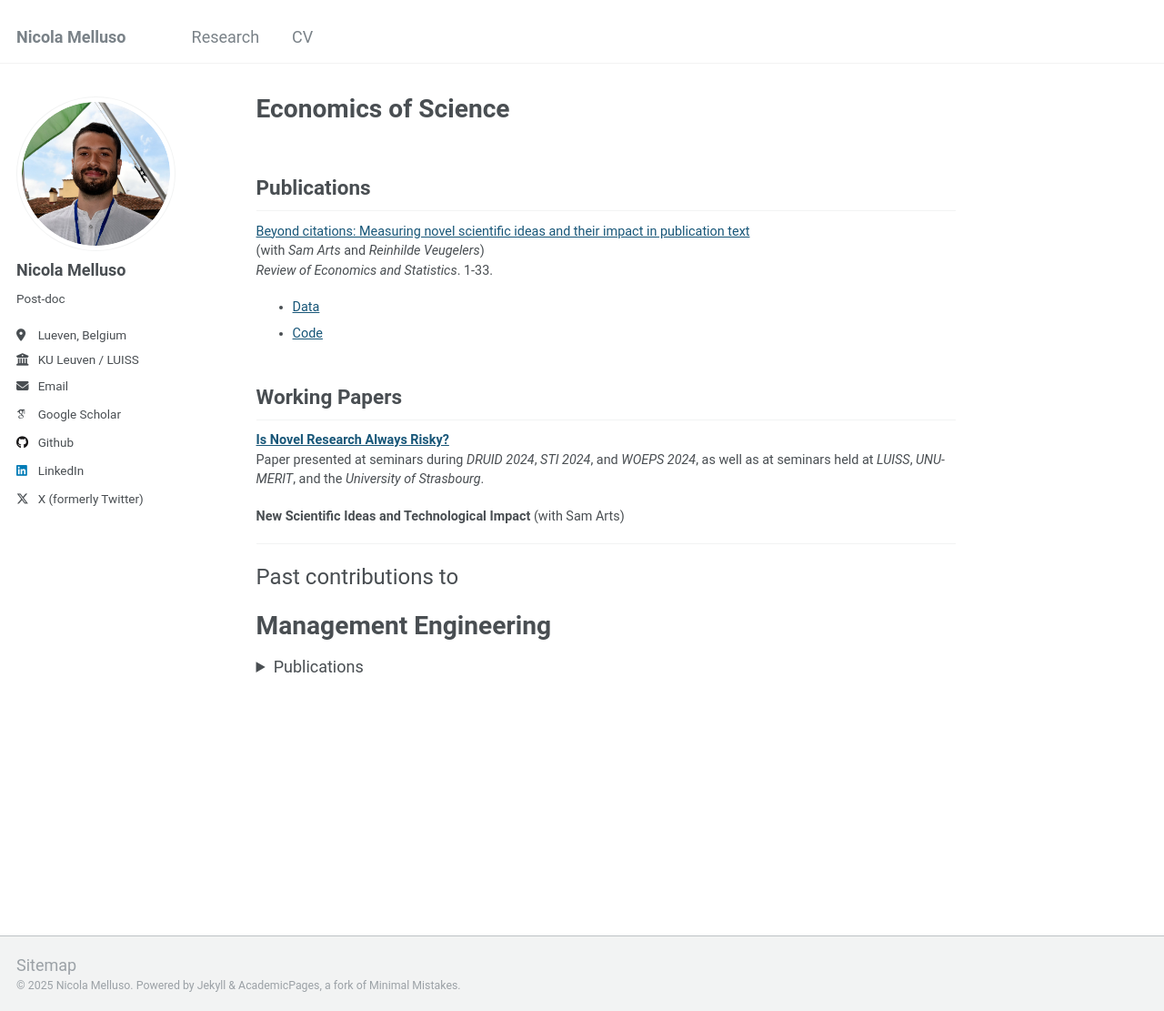
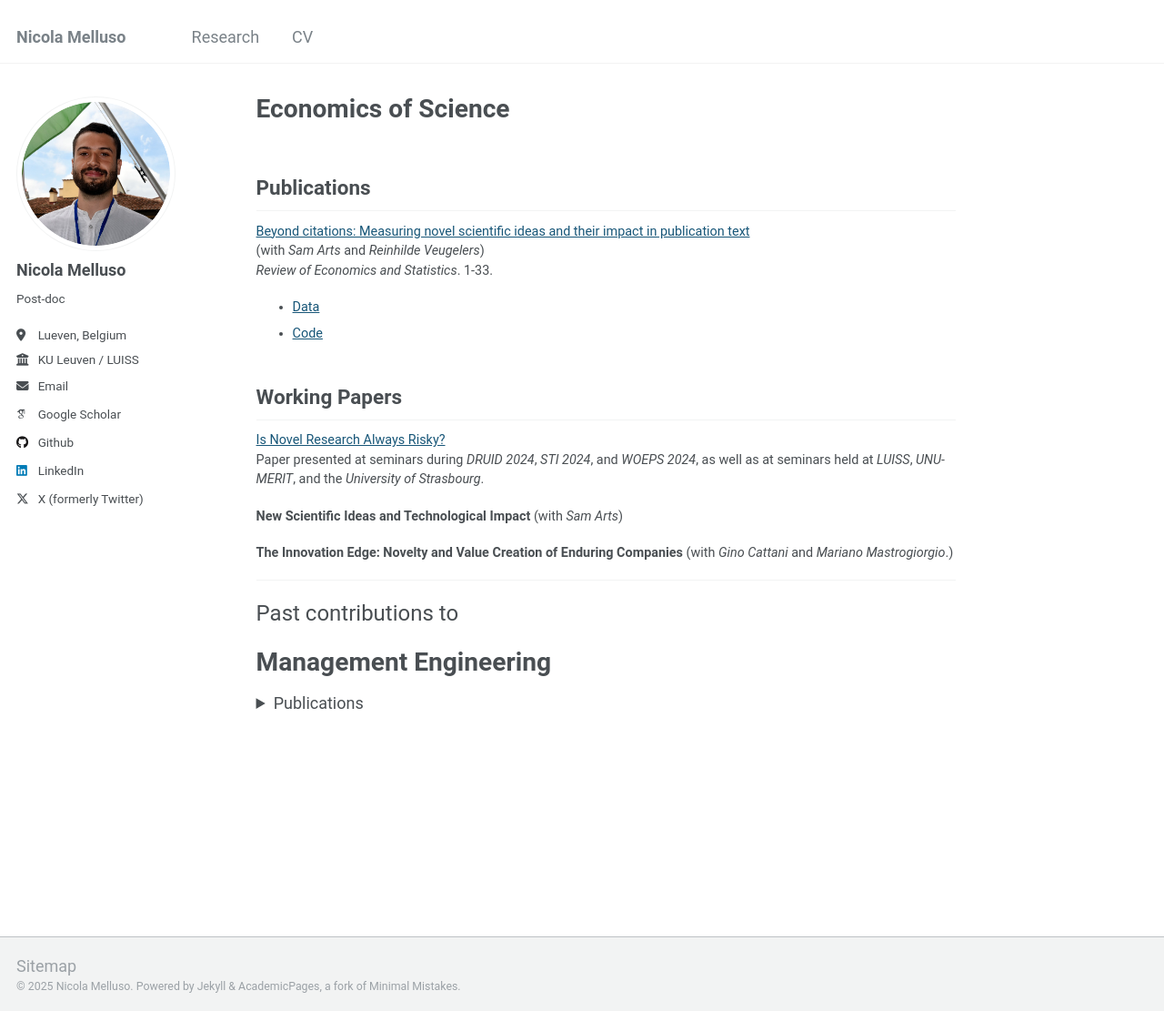
Before and after one commit to nicolamelluso/nicolamelluso.github.io, a Jekyll site: the page built from _pages/research.md, in a window 1280 px wide and 1111 px high. Shown: the whole window at 91% size. Built offline with Jekyll 4.4.1, drawn with Linux system fonts in a browser that asks for light colours; some web fonts are replaced.

Commit message:
Update research.md

```diff
--- a/_pages/research.md
+++ b/_pages/research.md
@@ -13,10 +13,12 @@ title: Economics of Science
 
 ## Working Papers
 
-**[Is Novel Research Always Risky?](https://papers.ssrn.com/sol3/papers.cfm?abstract_id=5148652)**
+[Is Novel Research Always Risky?](https://papers.ssrn.com/sol3/papers.cfm?abstract_id=5148652)
 <br>Paper presented at seminars during _DRUID 2024_, _STI 2024_, and _WOEPS 2024_, as well as at seminars held at _LUISS_, _UNU-MERIT_, and the _University of Strasbourg_.
 
-**New Scientific Ideas and Technological Impact** (with Sam Arts)
+**New Scientific Ideas and Technological Impact** (with _Sam Arts_)
+
+**The Innovation Edge: Novelty and Value Creation of Enduring Companies** (with _Gino Cattani_ and _Mariano Mastrogiorgio_.)
 
 
 ---
```
